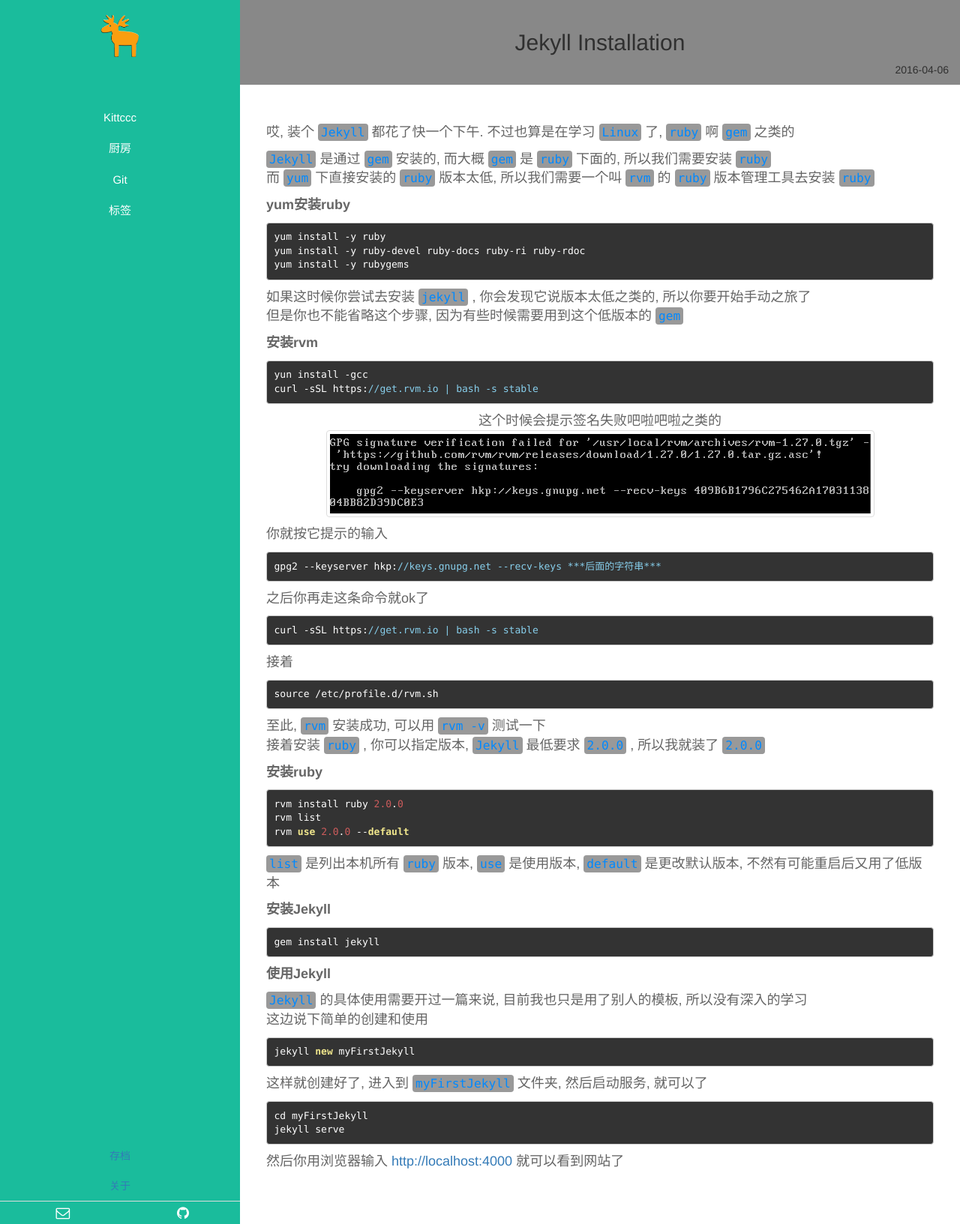
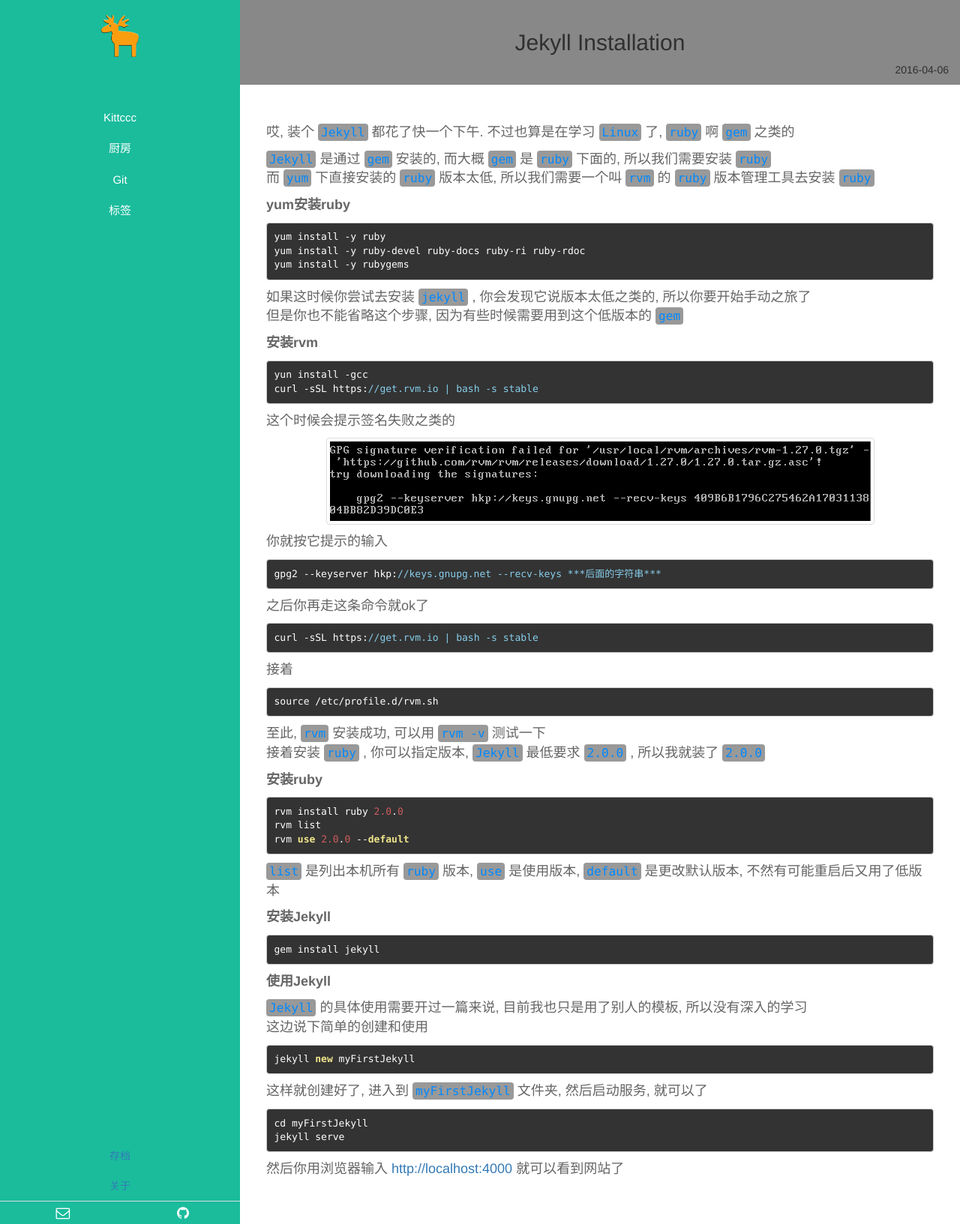
Before and after one commit to ichennan/ichennan.github.io, a Jekyll site: the page built from _posts/git/2016-04-06-Jekyll-Installation.md, in a window 1280 px wide. Shown: the whole page at 75% size. Built offline with Jekyll 4.4.1, drawn with Linux system fonts in a browser that asks for light colours; Markdown is read by kramdown in place of the engine named in the settings.

Commit message:
modified:   git/2016-04-06-Jekyll-Installation.md

````diff
--- a/_posts/git/2016-04-06-Jekyll-Installation.md
+++ b/_posts/git/2016-04-06-Jekyll-Installation.md
@@ -29,7 +29,8 @@
 curl -sSL https://get.rvm.io | bash -s stable
 ```
 
-这个时候会提示签名失败吧啦吧啦之类的
+这个时候会提示签名失败之类的
+
 ![1](/public/img/2016-04-06-Jekyll-Installation-1.png)
 
 你就按它提示的输入
````
